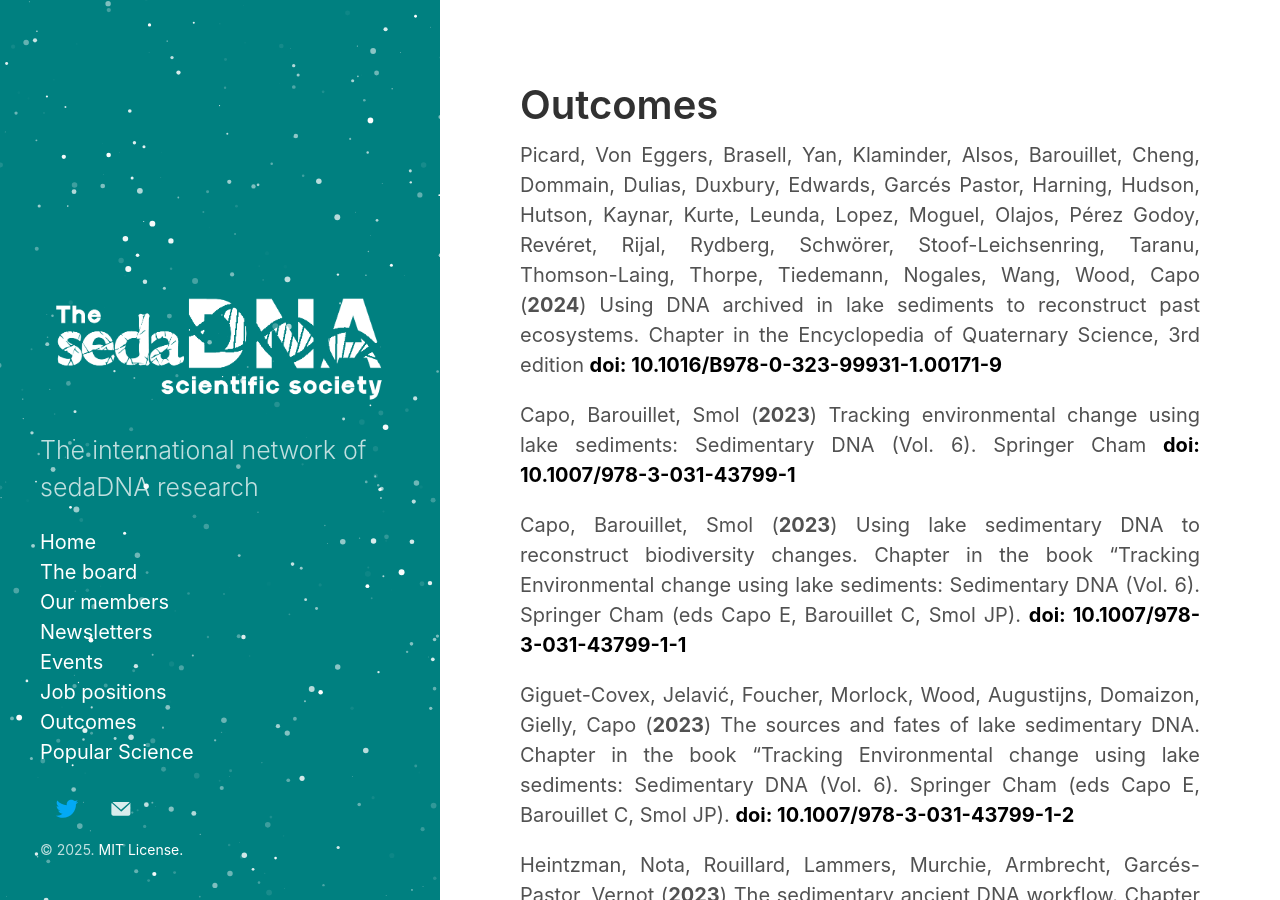
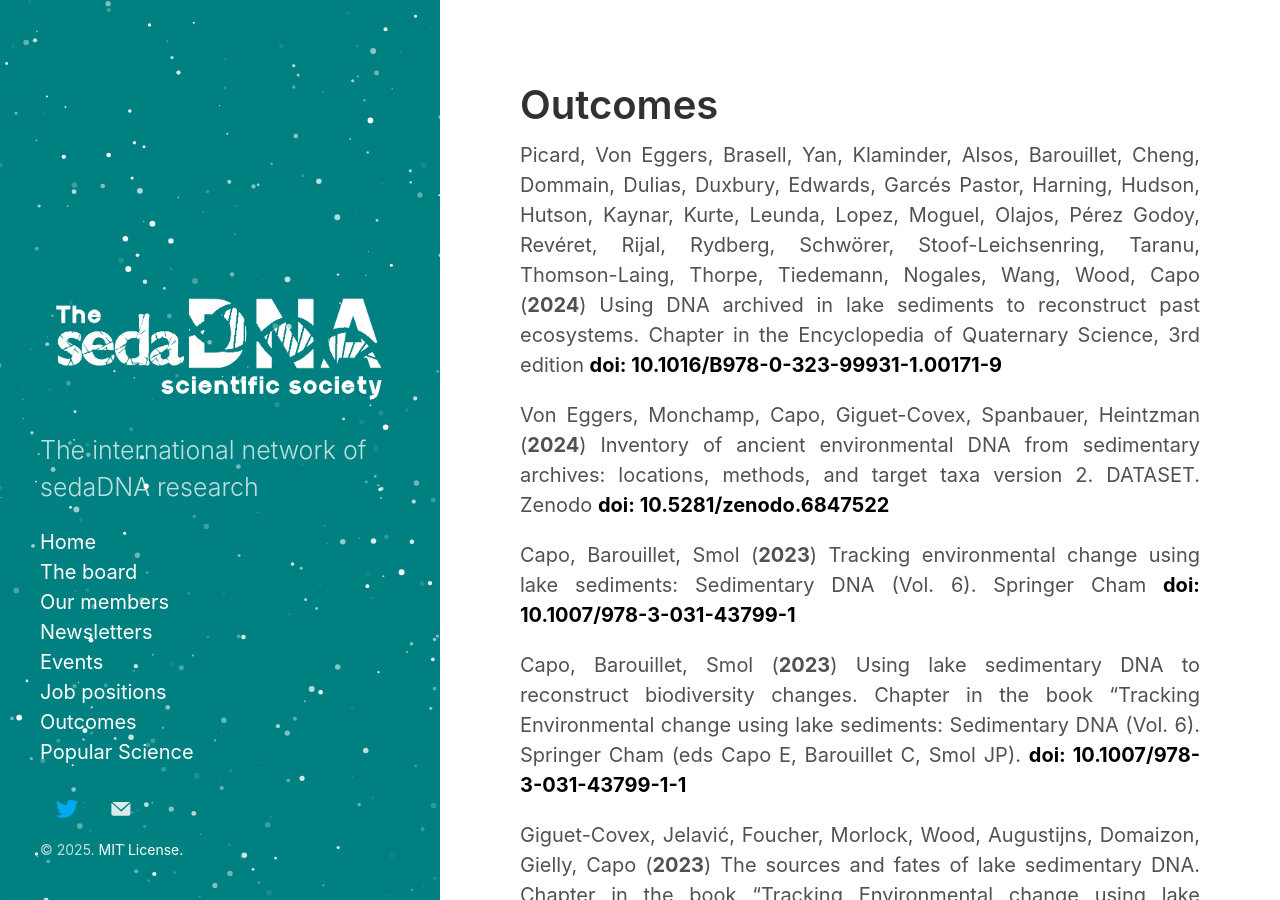
Before and after one commit to sedadna/sedadna.github.io, a Jekyll site: the page built from category/outcomes.md, in a window 1280 px wide and 900 px high. Built offline with Jekyll 4.4.1, drawn with Linux system fonts in a browser that asks for light colours.

Commit message:
Update outcomes.md

```diff
--- a/category/outcomes.md
+++ b/category/outcomes.md
@@ -5,6 +5,8 @@
 
 <div class="intro">
 <p>Picard, Von Eggers, Brasell, Yan, Klaminder, Alsos, Barouillet, Cheng, Dommain, Dulias, Duxbury, Edwards, Garcés Pastor, Harning, Hudson, Hutson, Kaynar, Kurte, Leunda, Lopez, Moguel, Olajos, Pérez Godoy, Revéret, Rijal, Rydberg, Schwörer, Stoof-Leichsenring, Taranu, Thomson-Laing, Thorpe, Tiedemann, Nogales, Wang, Wood, Capo (<b>2024</b>) Using DNA archived in lake sediments to reconstruct past ecosystems. Chapter in the Encyclopedia of Quaternary Science, 3rd edition <a href="https://www.sciencedirect.com/science/article/abs/pii/B9780323999311001719?via%3Dihub" target="_blank"><b>doi: 10.1016/B978-0-323-99931-1.00171-9</b></a></p>
+
+<p>Von Eggers, Monchamp, Capo, Giguet-Covex, Spanbauer, Heintzman (<b>2024</b>) Inventory of ancient environmental DNA from sedimentary archives: locations, methods, and target taxa version 2. DATASET. Zenodo <a href="https://zenodo.org/records/13761348" target="_blank"><b>doi: 10.5281/zenodo.6847522</b></a></p>
 
 <p>Capo, Barouillet, Smol (<b>2023</b>) Tracking environmental change using lake sediments: Sedimentary DNA (Vol. 6). Springer Cham <a href="https://doi.org/10.1007/978-3-031-43799-1" target="_blank"><b>doi: 10.1007/978-3-031-43799-1</b></a></p>
 
```
